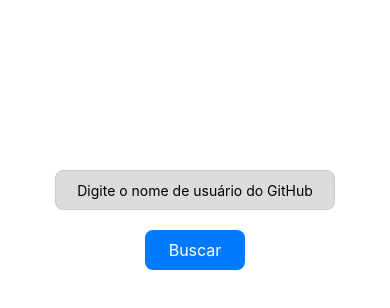
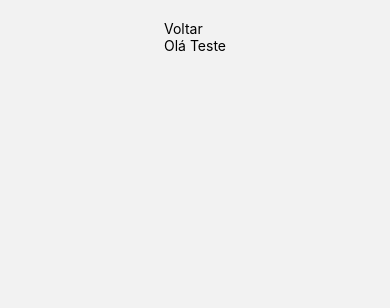
Before and after one commit to pablobeernardo/desafio-git-reactNative, a React Native app: screen /UserPage in a window 390 px wide. Shown: the top 308 px of the page. Built offline with nearby package versions, Linux system fonts and the light colour scheme.

Commit message:
Adicionando navegação de telas e style home-page

```diff
--- a/App.tsx
+++ b/App.tsx
@@ -1,10 +1,18 @@
-import { View } from 'react-native';
 import HomePage from './src/pages/home/home-page';
+import { NavigationContainer } from '@react-navigation/native';
+import { createStackNavigator } from '@react-navigation/stack';
+import UserPage from './src/pages/user/user-page';
 
 export default function App() {
+
+  const Stack = createStackNavigator();
+
   return (
-    <View>
-      <HomePage/>
-    </View>
+    <NavigationContainer>
+      <Stack.Navigator initialRouteName='HomePage' screenOptions={{ headerShown: false }}>
+        <Stack.Screen name="HomePage" component={HomePage} />
+        <Stack.Screen name="UserPage" component={UserPage} />
+      </Stack.Navigator>
+    </NavigationContainer>
   );
 }
--- a/package.json
+++ b/package.json
@@ -12,6 +12,7 @@
     "@react-native-async-storage/async-storage": "^1.19.1",
     "@react-navigation/drawer": "^6.6.3",
     "@react-navigation/native": "^6.1.7",
+    "@react-navigation/stack": "^6.3.17",
     "axios": "^1.4.0",
     "expo": "~49.0.5",
     "expo-status-bar": "~1.6.0",
@@ -19,6 +20,7 @@
     "react-native": "0.72.3",
     "react-native-gesture-handler": "^2.12.1",
     "react-native-reanimated": "^3.4.1",
+    "react-native-vector-icons": "^10.0.0",
     "styled-components": "^6.0.5"
   },
   "devDependencies": {
--- a/src/pages/home/home-page.tsx
+++ b/src/pages/home/home-page.tsx
@@ -1,14 +1,15 @@
 import axios from "axios";
 import { useState } from "react";
 import UserEntity from "../../entities/user-entity";
-import { Container, ResultContainer, Avatar, Name, Login, Location, Input, ButtonText, Button } from "../../style/style";
+import { Container, ResultContainer, ViewInputButton, Avatar, Name, Login, Location, Input, Button, ButtonIcon } from "../../style/style";
+import { TouchableOpacity } from "react-native";
 
-export default function HomePage() {
+export default function HomePage({navigation, route}) {
     const [username, setUsername] = useState('');
     const [userData, setUserData] = useState(null);
 
     const handleSearch = async () => {
-        const accessToken = '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';
+        const accessToken = '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';
 
         try {
             const response = await axios.get(`https://api.github.com/users/${username}`, {
@@ -42,17 +43,21 @@ export default function HomePage() {
 
     return (
             <Container>
+                <ViewInputButton>
                     <Input
                         placeholder="Digite o nome de usuário do GitHub"
                         onChangeText={(text) => setUsername(text)}
                         value={username}
                     />
                     <Button onPress={handleSearch}>
-                    <ButtonText>Buscar</ButtonText>
+                        <ButtonIcon/>
                     </Button>
+                </ViewInputButton>
                 {userData && (
                     <ResultContainer>
+                        <TouchableOpacity onPress={() => navigation.navigate('UserPage') }>
                         <Avatar source={{ uri: userData.avatar }} />
+                        </TouchableOpacity>
                         <Name>{userData.name}</Name>
                         <Login>{userData.login}</Login>
                         <Location>{userData.location}</Location>
--- /dev/null
+++ b/src/pages/user/user-page.tsx
@@ -0,0 +1,23 @@
+import { View, Text, TouchableOpacity } from "react-native";
+import { Container } from "../../style/style";
+
+export default function UserPage({navigation}) {
+
+    const handleGoBack = () => {
+        navigation.goBack();
+    }
+
+    return (
+        <Container>
+            <View>
+                <TouchableOpacity onPress={handleGoBack}>
+                    <Text>Voltar</Text>
+                </TouchableOpacity>
+                <Text>
+                    Olá Teste
+                </Text>
+            </View>
+        </Container>
+
+    )
+};
--- a/src/style/style.tsx
+++ b/src/style/style.tsx
@@ -1,9 +1,18 @@
 import styled from 'styled-components/native';
+import Icon from 'react-native-vector-icons/FontAwesome';
 
 export const Container = styled.View`
   justify-content: center;
   align-items: center;
   padding: 20px;
+
+`;
+
+export const ViewInputButton = styled.View`
+  flex-direction: row;
+  margin-bottom: 20px;
+  margin-top: 40px;
+  margin-horizontal: 10px;
 
 `;
 
@@ -13,10 +22,9 @@ export const Input = styled.TextInput`
   border: 1px solid #ccc;
   border-radius: 8px;
   padding: 10px;
-  margin-bottom: 20px;
-  margin-top: 150px;
   background-color: #dcdcdc;
   text-align: center;
+  margin-right: 10px;
 
 `;
 
@@ -24,20 +32,22 @@ export const Button = styled.TouchableOpacity`
   background-color: #007bff;
   padding: 10px 20px;
   border-radius: 8px;
-  width: 100px;
+  width: 60px;
   height: 40px;
-  justify-content: center;
-  margin-bottom: 10px;
+  align-items: center;
+
+
 `;
 
-export const ButtonText = styled.Text`
-  color: #fff;
-  font-size: 16px;
-  text-align: center;
-`;
+export const ButtonIcon = styled(Icon).attrs({
+    name: 'search',
+    size: 16,
+    color: '#fff',
+  })``;
 
 export const ResultContainer = styled.View`
   align-items: center;
+  margin-top: 20px;
 
 `;
 
```
Also changed, not shown: 1 other file (tests, documents, lock files or other folders). Lines whose indentation alone changed are shown as unchanged.
